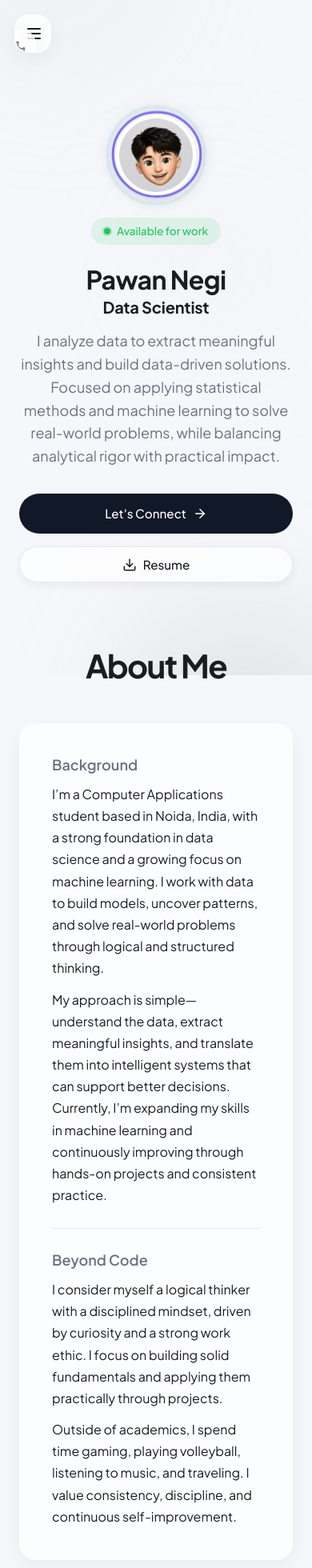
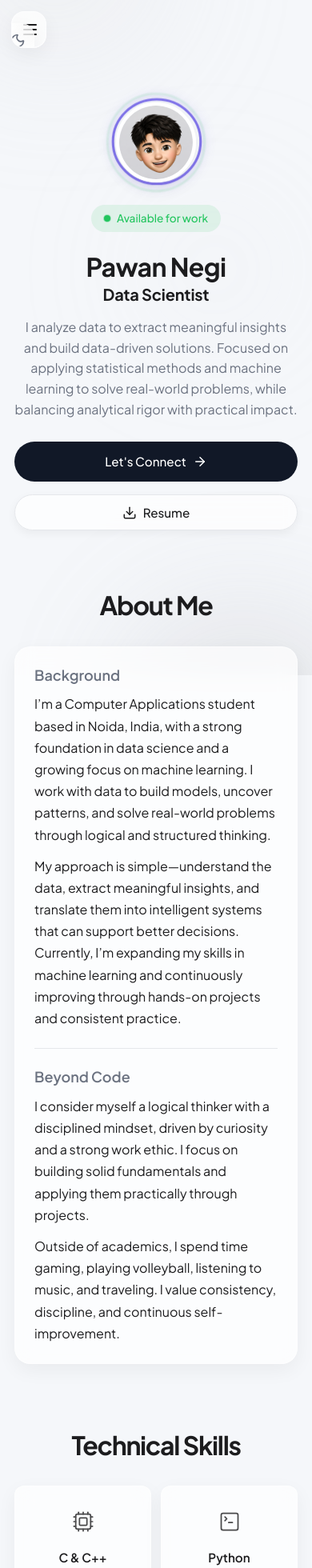
Before and after one commit to pawannegii/MyPortfolio, a React (Vite) app: page / in a window 390 px wide. Shown: the top 1960 px of the page at 80% size. Built offline with nearby package versions, Linux system fonts and the light colour scheme.

Commit message:
Polish mobile layout

```diff
--- a/src/index.css
+++ b/src/index.css
@@ -757,24 +757,33 @@ footer {
   h1 { font-size: 2rem; }
   h2 { font-size: 1.25rem; }
 
+  .container {
+    padding: 0 18px;
+  }
+
+  .section-title {
+    font-size: 2rem;
+    margin-bottom: 32px;
+  }
+
   .navbar {
-    top: 18px;
+    top: max(14px, env(safe-area-inset-top));
     bottom: auto;
-    left: 18px;
+    left: 14px;
     transform: none;
-    width: 46px;
+    width: 44px;
     max-width: calc(100% - 32px);
-    min-height: 46px;
-    padding: 5px;
-    border-radius: 18px;
+    min-height: 44px;
+    padding: 4px;
+    border-radius: 16px;
     align-items: flex-start;
     justify-content: flex-start;
     overflow: hidden;
   }
 
   .navbar.open {
-    width: 210px;
-    padding: 8px;
+    width: min(220px, calc(100vw - 28px));
+    padding: 7px;
     border-radius: 20px;
     flex-direction: column;
     gap: 8px;
@@ -847,13 +856,13 @@ footer {
 
   .theme-control {
     position: fixed;
-    top: 18px;
-    right: 18px;
+    top: max(14px, env(safe-area-inset-top));
+    right: 14px;
     z-index: 101;
-    width: 46px;
-    height: 46px;
-    padding: 5px;
-    border-radius: 18px;
+    width: 44px;
+    height: 44px;
+    padding: 4px;
+    border-radius: 16px;
     background: var(--card-bg);
     backdrop-filter: blur(12px);
     -webkit-backdrop-filter: blur(12px);
@@ -877,8 +886,8 @@ footer {
     border-radius: 14px;
   }
 
-  section { padding: 60px 0 30px; }
-  .hero-section { padding-top: 132px; padding-bottom: 20px; }
+  section { padding: 54px 0 28px; }
+  .hero-section { padding-top: 116px; padding-bottom: 20px; }
 
   .avatar {
     width: 100px;
@@ -900,10 +909,33 @@ footer {
     width: 100%;
   }
 
+  .hero-description {
+    font-size: 1rem;
+    margin: 14px auto 28px;
+  }
+
+  #about .glass-card {
+    padding: 24px !important;
+    gap: 20px !important;
+  }
+
   .project-card {
     flex-direction: column;
     align-items: flex-start;
     gap: 16px;
+    padding: 20px;
+    width: 100%;
+  }
+
+  .project-info {
+    width: 100%;
+    gap: 14px;
+  }
+
+  .project-icon {
+    width: 52px;
+    height: 52px;
+    flex: 0 0 52px;
   }
 
   .project-arrow { align-self: flex-end; }
@@ -916,9 +948,35 @@ footer {
 
   .contact-form { padding: 24px; }
 
+  #contact > div > p {
+    font-size: 1rem !important;
+    margin-bottom: 32px !important;
+  }
+
+  #contact > div > div {
+    grid-template-columns: 1fr !important;
+    gap: 14px !important;
+  }
+
+  #contact .project-card {
+    flex-direction: row;
+    align-items: center;
+  }
+
   .cursor-follower { display: none; }
 
   .skills-grid {
     grid-template-columns: repeat(2, 1fr);
+    gap: 12px;
+  }
+
+  .skill-box {
+    min-height: 112px;
+    padding: 18px 12px;
+    gap: 12px;
+  }
+
+  .skill-box span {
+    font-size: 0.95rem;
   }
 }
```
